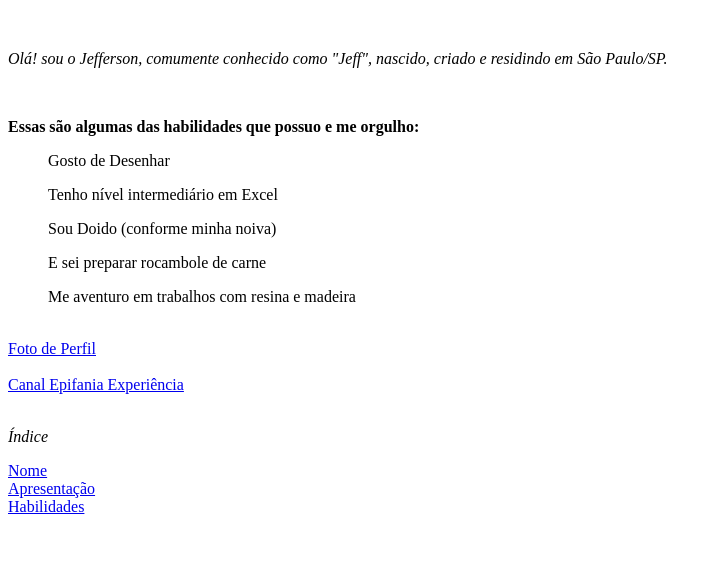
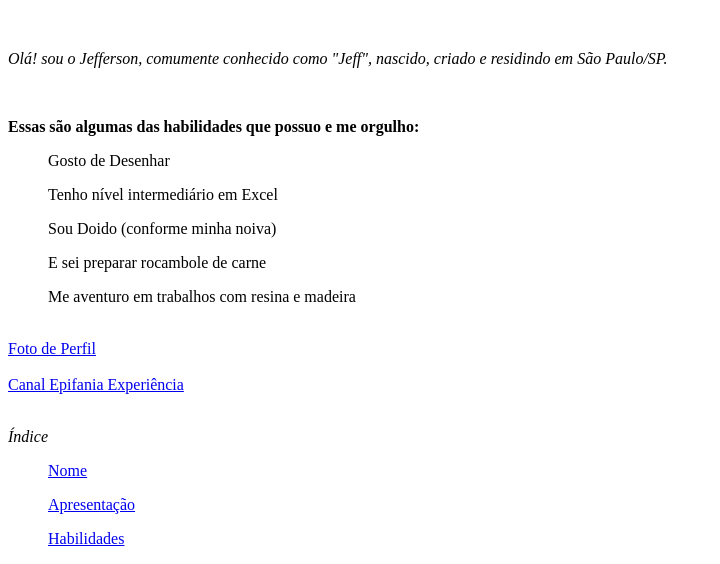
Before and after one commit to JeffApSilva/Portifolio-Web, a plain HTML site: page index.html in a window 1280 px wide. Shown: the part 812-1376 px from the top of the page, without its empty margins (0-720 px from the left). Before the commit the page ends 1336 px from the top, so only its background shows below. Drawn offline with Linux system fonts and the light colour scheme.

Commit message:
adiciona incice nao ordenado em links

```diff
--- a/index.html
+++ b/index.html
@@ -28,12 +28,9 @@
     <a href="https://www.youtube.com/c/EpifaniaExperiencia" target="_blanck">Canal Epifania Experiência</a>
     <br><br>
     <p><i>Índice</i></p>
-    <a href="#Nome">Nome</a><br>
-    <a href="#Apresentação">Apresentação</a><br>
-    <a href="#Habilidades">Habilidades</a><br>
-
-
-
+    <ul><a href="#Nome">Nome</a><br></ul>
+    <ul><a href="#Apresentação">Apresentação</a><br></ul>
+    <ul><a href="#Habilidades">Habilidades</a><br></ul>
 
 </body>
 </html>
```
